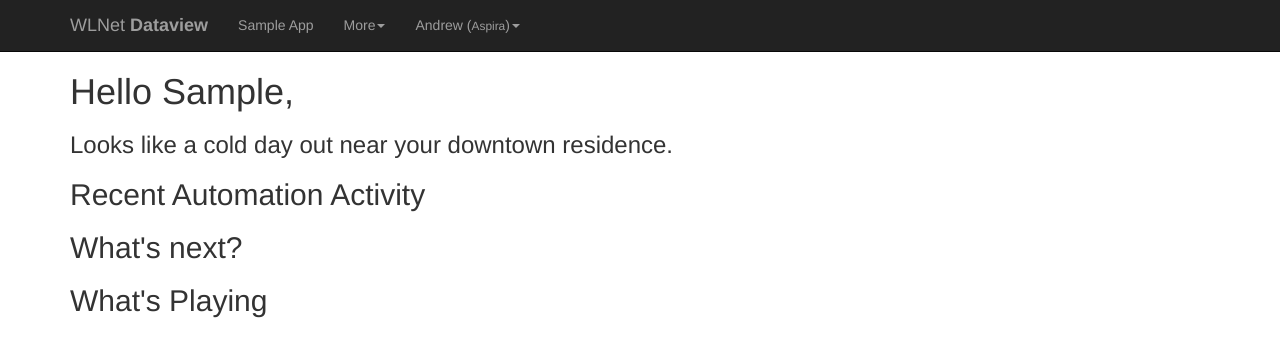
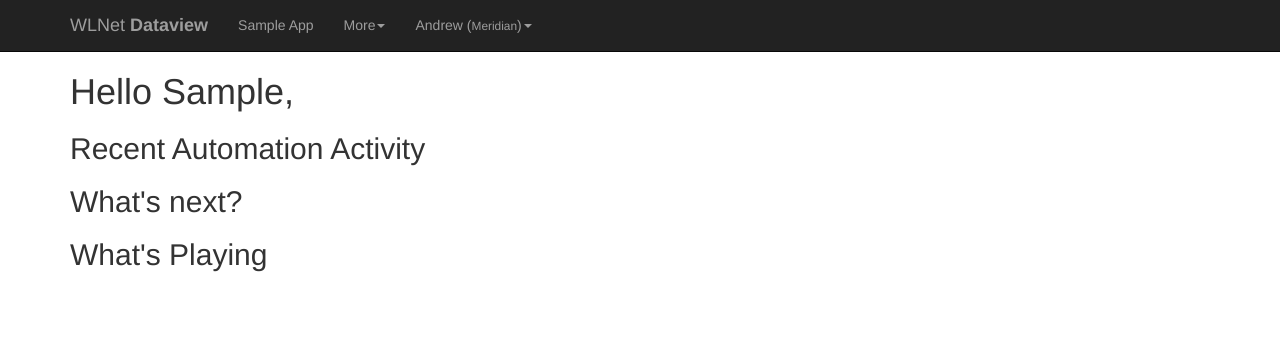
Before and after one commit to wl-net/dataview, a Django app: template portal/templates/portal/index.html in a window 1280 px wide. Shown: the top 357 px of the page. Run offline with Django 3.2, Linux system fonts and the light colour scheme; tables that the repository leaves empty hold one stand-in row (values such as "Sample post"); the template is opened without the code that fills it: values that come from a table or form of the project are taken from there, most other values are stand-ins (such as "Sample title", 1, 10 or a date in 2020); some libraries are stand-ins or nearby versions.

Commit message:
Minor Cleanup

```diff
--- a/portal/context_processors/commons.py
+++ b/portal/context_processors/commons.py
@@ -24,9 +24,9 @@ def add_commons(request):
             if app in permissions:
                 apps.append(app)
 
-        d =  {'portal_messages': Message.objects.filter(user=request.user, acknowledged=False),
+        d = {'portal_messages': Message.objects.filter(user=request.user, acknowledged=False),
               'portal_apps': apps,
               'portal_current_app': '',
               'portal_current_user': User.objects.get(username=request.user),
-              }
+            }
     return d
--- a/portal/templates/basic-portal.html
+++ b/portal/templates/basic-portal.html
@@ -39,7 +39,7 @@
                 </ul>
             </li>
             <li class="dropdown">
-            <a href="#" class="dropdown-toggle" data-toggle="dropdown">Andrew (<small>Aspira</small>)<b class="caret"></b></a>
+            <a href="#" class="dropdown-toggle" data-toggle="dropdown">Andrew (<small>Meridian</small>)<b class="caret"></b></a>
                 <ul class="dropdown-menu">
                 <li class="divider"></li>
                 <li class="dropdown-header">Campus Selection</li>
--- a/portal/templates/portal/index.html
+++ b/portal/templates/portal/index.html
@@ -2,7 +2,6 @@
 {% block content %}
 <h1>Hello {{portal_current_user.first_name}},</h1>
 
-<h3>Looks like a cold day out near your downtown residence.</h3>
 <h2>Recent Automation Activity</h2>
 
 <h2>What's next?</h2>
```
